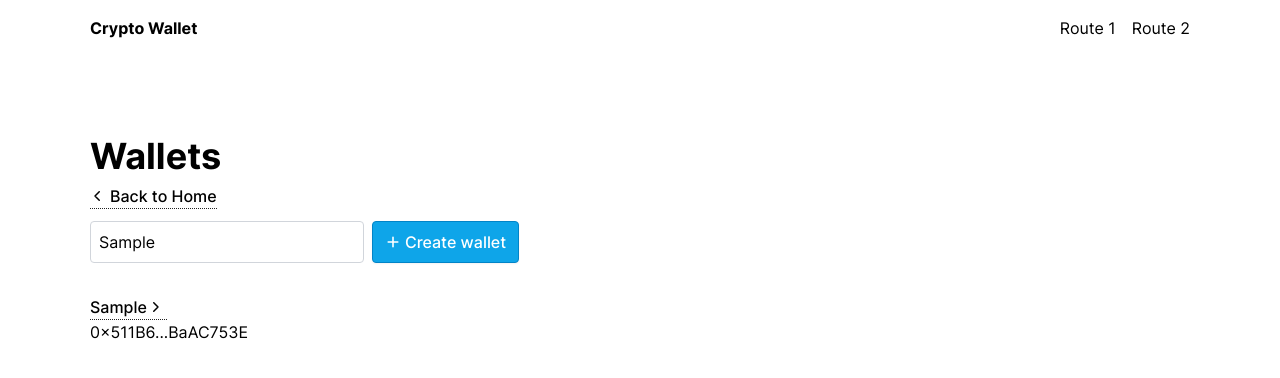
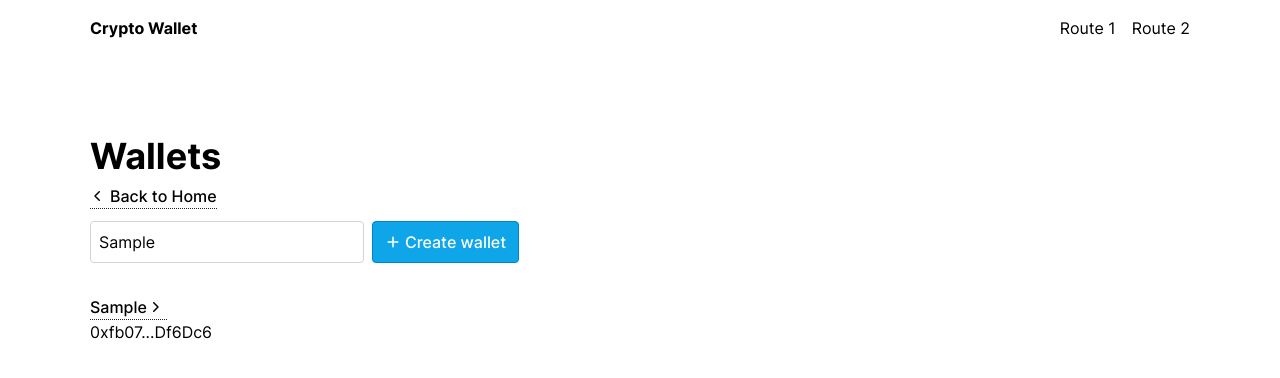
Before and after one commit to mocmeo/my-crypto-wallet, a Next.js app: page /wallets in a window 1280 px wide. Both pictures are taken after typing "Sample" into the empty fields and a click on the button "Create wallet". Shown: the top 378 px of the page. Built offline with nearby package versions, Linux system fonts and the light colour scheme.

Commit message:
chore: wallet

```diff
--- a/src/pages/wallets.tsx
+++ b/src/pages/wallets.tsx
@@ -1,15 +1,13 @@
 import clsx from 'clsx';
 import { useState } from 'react';
 import { HiPlus } from 'react-icons/hi';
-
 import { useLocalStorage } from '@/hooks';
+import { generateAccount } from '../utils/AccountUtils';
 
 import Button from '@/components/buttons/Button';
 import Layout from '@/components/layout/Layout';
 import ArrowLink from '@/components/links/ArrowLink';
 import Seo from '@/components/Seo';
-
-import { generateAccount } from '../utils/AccountUtils';
 
 export default function WalletsPage() {
   const [accountList, setAccountList] = useLocalStorage('WALLET_ACCOUNTS', {});
@@ -69,7 +67,10 @@ export default function WalletsPage() {
                               <div>{accountList[key]}</div>
                             </ArrowLink>
                           </div>
-                          <div>0x511B6...BaAC753E</div>
+                          <div>
+                            {key.substring(0, 6)}...
+                            {key.substring(key.length - 6)}
+                          </div>
                         </div>
                       ))}
                     </div>
```
